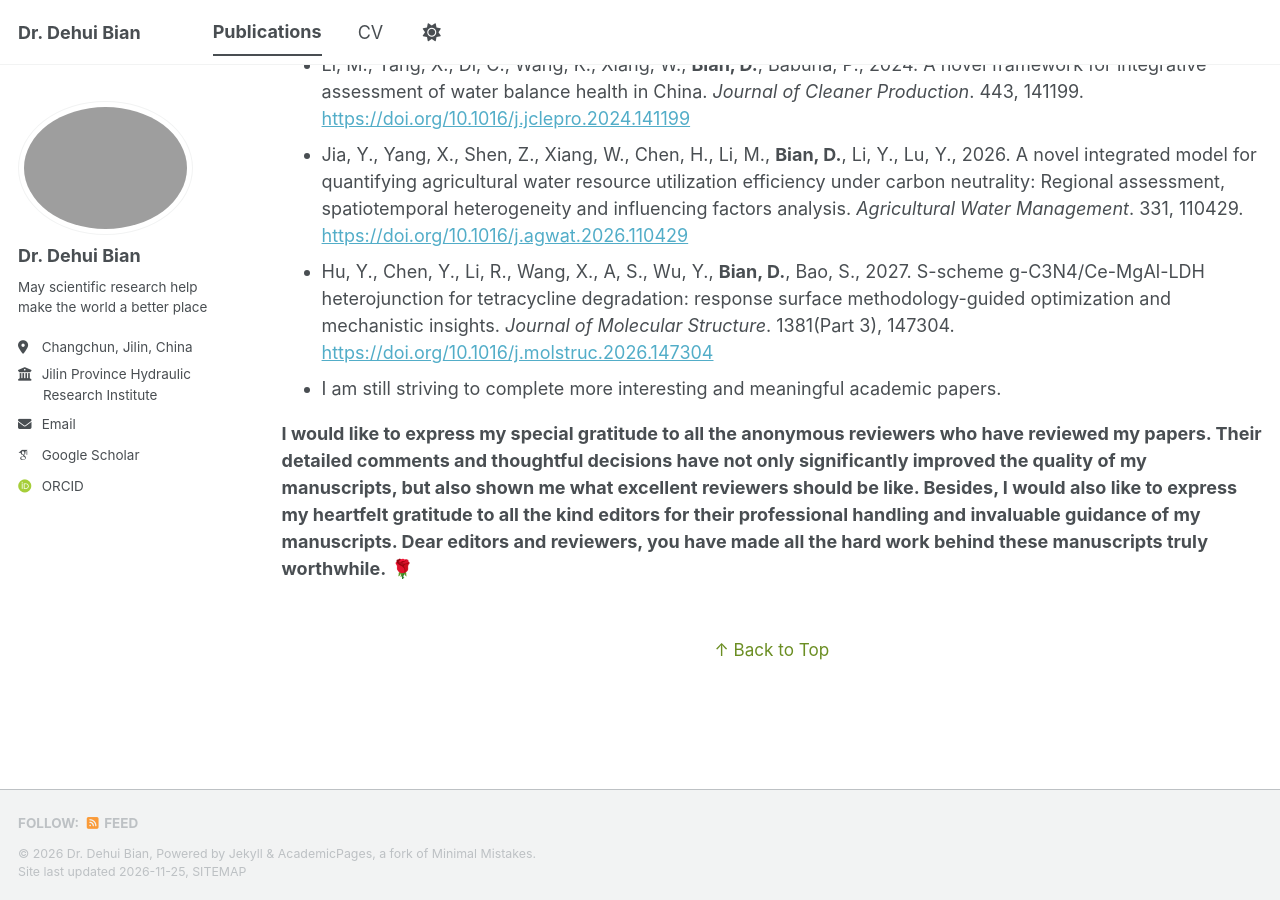
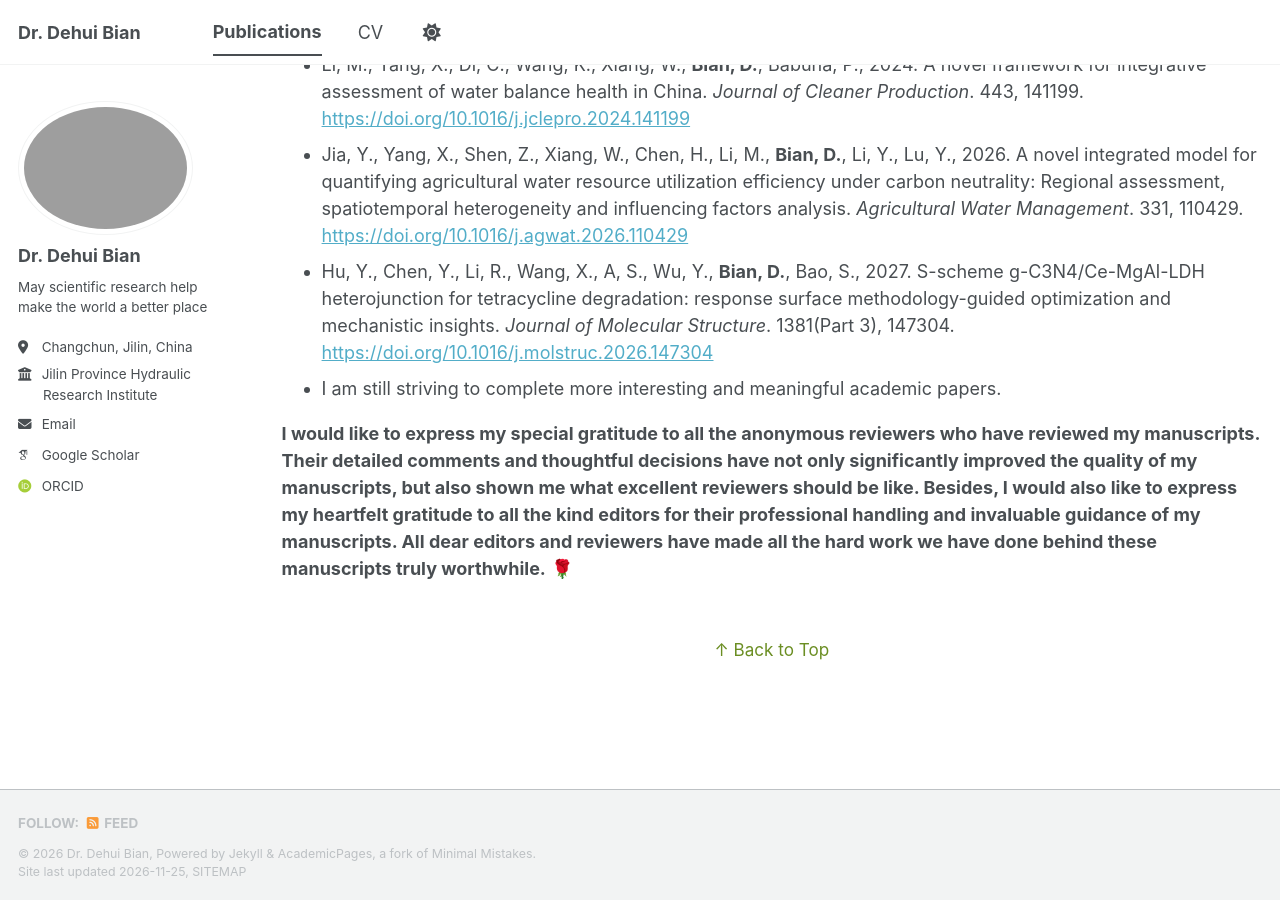
Before and after one commit to DehuiBian/dehuibian.github.io, a Jekyll site: the page built from _pages/publications.html, in a window 1280 px wide and 900 px high, scrolled down 2531 px. Built offline with Jekyll 4.4.1, drawn with Linux system fonts in a browser that asks for light colours; some web fonts are replaced; a script bundle is joined from its source files by our own code; library files that are not in the unit come from our copies.

Commit message:
publications.html

```diff
--- a/_pages/publications.html
+++ b/_pages/publications.html
@@ -242,7 +242,7 @@ author_profile: true
   <li class="no-bullet">I am still striving to complete more interesting and meaningful academic papers.</li>
 </ul>
 
-<p><strong>I would like to express my special gratitude to all the anonymous reviewers who have reviewed my papers. Their detailed comments and thoughtful decisions have not only significantly improved the quality of my manuscripts, but also shown me what excellent reviewers should be like. Besides, I would also like to express my heartfelt gratitude to all the kind editors for their professional handling and invaluable guidance of my manuscripts. Dear editors and reviewers, you have made all the hard work behind these manuscripts truly worthwhile.</strong> <span class="rose-inline"><span class="rose" style="animation-duration:2.2s;">🌹</span></span></p>
+<p><strong>I would like to express my special gratitude to all the anonymous reviewers who have reviewed my manuscripts. Their detailed comments and thoughtful decisions have not only significantly improved the quality of my manuscripts, but also shown me what excellent reviewers should be like. Besides, I would also like to express my heartfelt gratitude to all the kind editors for their professional handling and invaluable guidance of my manuscripts. All dear editors and reviewers have made all the hard work we have done behind these manuscripts truly worthwhile.</strong> <span class="rose-inline"><span class="rose" style="animation-duration:2.2s;">🌹</span></span></p>
 
 <div style="text-align:center; margin:3rem 0 2rem;">
   <a href="#" style="color:#6b8e23; text-decoration:none; font-size:0.95rem;">↑ Back to Top</a>
```
